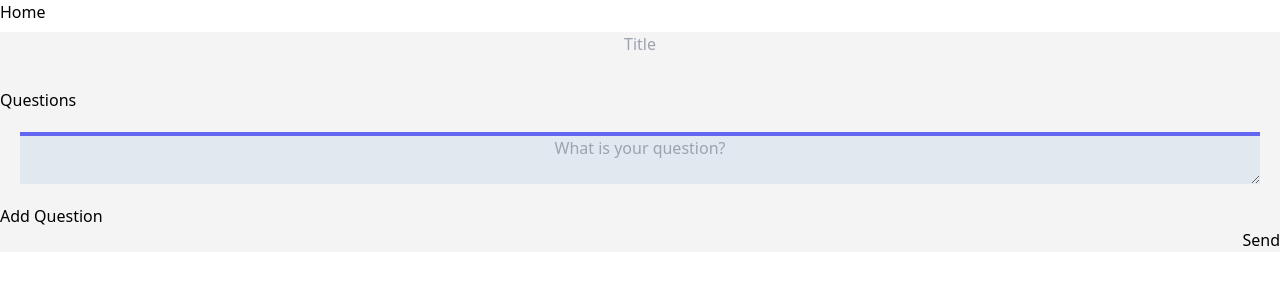
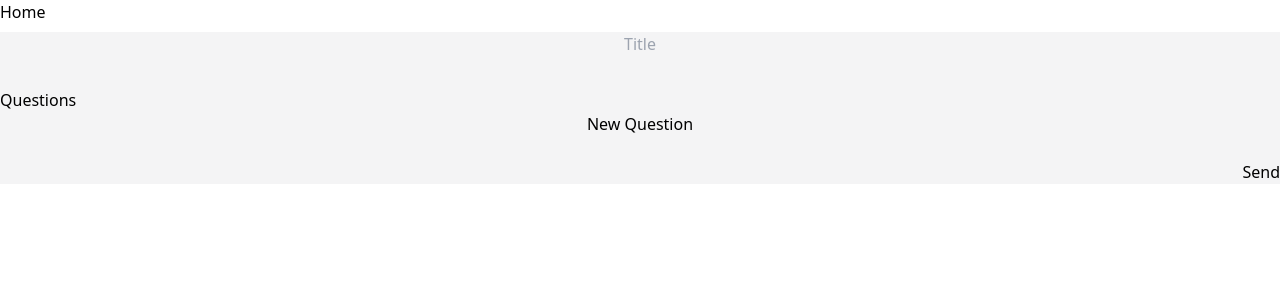
Before and after one commit to genericdude1998/codelabs-assignment, a React app: page /newSurvey in a window 1280 px wide. Shown: the top 300 px of the page. Built offline with nearby package versions, Linux system fonts and the light colour scheme.

Commit message:
added new question button

```diff
--- a/src/surveyCreator/SurveyCreator.jsx
+++ b/src/surveyCreator/SurveyCreator.jsx
@@ -7,6 +7,7 @@ const SurveyCreator = () => {
     const [title, setTitle] = React.useState('');
     const [newQuestion, setNewQuestion] = React.useState('');
     const [questions, setQuestions] = React.useState([]);
+    const [openQuestion, setopenQuestion] = React.useState(false);
     const [error, setError] = React.useState('');
 
     const onChangeTitle = (e) => {
@@ -18,6 +19,7 @@ const SurveyCreator = () => {
         if(newQuestion){
             setQuestions((prevQuestions) => [...prevQuestions, {name: newQuestion, result: null}]);
             setNewQuestion('');
+            setopenQuestion(false);
         }
         else{
             setError('No blank comments!');
@@ -81,6 +83,8 @@ const SurveyCreator = () => {
                             ">{quest.name}</li>
                         ))}
                     </ul>
+                    {openQuestion ?
+                        <>
                             <textarea className="
                             bg-slate-200
                             m-5
@@ -91,8 +95,12 @@ const SurveyCreator = () => {
                             onChange={onChangeNewQuestion}
                             value={newQuestion}
                             placeholder={'What is your question?'}/>
+                            <button onClick={onAddQuestion}>Add Question</button>
+                        </>
+                        :
+                        <button onClick={(e) => setopenQuestion((prevValue) => !prevValue)}>New Question</button>
+                }
                 </div>
-                <button onClick={onAddQuestion}>Add Question</button>
                 <br />
                 <button className="
                     block
```
Lines whose indentation alone changed are shown as unchanged.
